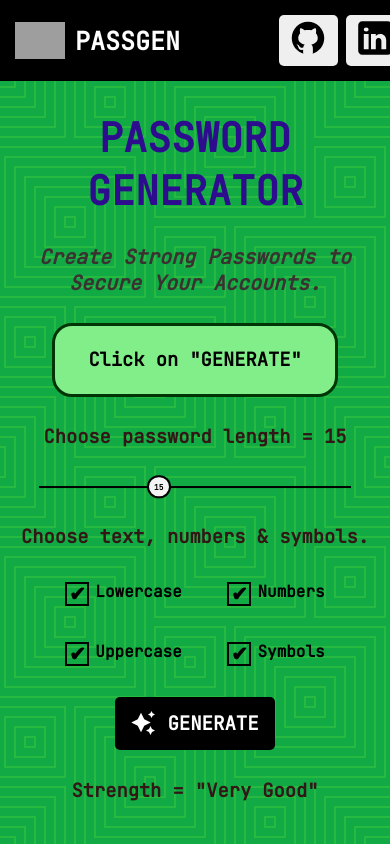
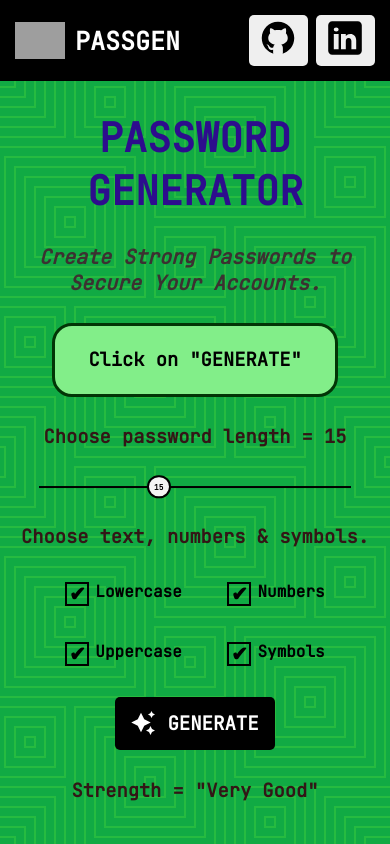
Before and after one commit to Shanmukh025/PassGen, a React (Vite) app: page / in a window 390 px wide. Shown: the top 844 px of the page. Built offline with nearby package versions, Linux system fonts and the light colour scheme; grey boxes are pictures that could not be loaded.

Commit message:
fixed css

```diff
--- a/src/App.css
+++ b/src/App.css
@@ -31,7 +31,7 @@ body {
 }
 
 nav {
-  width: 100%;
+  max-width: 100%;
   display: flex;
   align-items: center;
   padding: 15px;
@@ -131,7 +131,7 @@ nav span {
     max-width: 450px;
   }
   nav{
-    width: 100%;
+    max-width: 100%;
   }
 }
 
@@ -147,7 +147,6 @@ nav span {
   }
   nav{
     max-width: 100%;
-    width: 100%;
   }
   footer{
     width: 100%;
```
